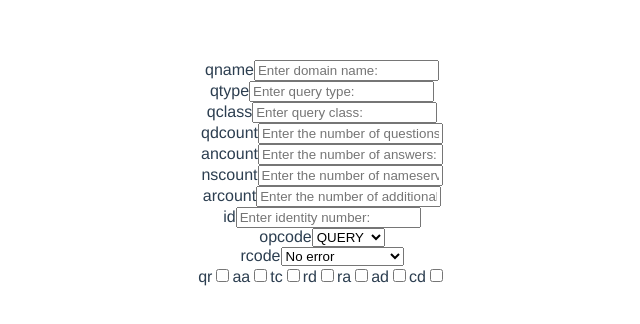
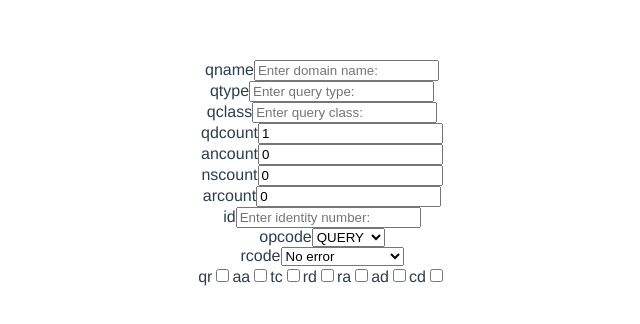
Before and after one commit to xiongmao86/dns-playground, a Vue app: page / in a window 1280 px wide. Shown: the top 324 px of the page, without its empty margins (318-958 px from the left). Built offline with nearby package versions, Linux system fonts and the light colour scheme; no server answers.

Commit message:
Add modifier for 16bit int and for qname.

```diff
--- a/src/components/DNSSend.vue
+++ b/src/components/DNSSend.vue
@@ -3,42 +3,42 @@
         <div>
             <div>
                 <label for="qname">qname</label>
-                <input id="qname" type="text" v-model="packet.qname" placeholder="Enter domain name:" />
+                <input id="qname" type="text" v-model.trim="packet.qname" placeholder="Enter domain name:" />
             </div>
 
             <div>
                 <label for="qtype">qtype</label>
-                <input id="qtype" type="text" v-model="packet.qtype" placeholder="Enter query type:" />
+                <input id="qtype" type="text" v-model.number="packet.qtype" placeholder="Enter query type:" />
             </div>
 
             <div>
                 <label for="qclass">qclass</label>
-                <input id="qclass" type="text" v-model="packet.qclass" placeholder="Enter query class:" />
+                <input id="qclass" type="text" v-model.number="packet.qclass" placeholder="Enter query class:" />
             </div>
 
             <div>
                 <label for="qdcount">qdcount</label>
-                <input id="qdcount" type="text" v-model="packet.qdcount" placeholder="Enter the number of questions:" />
+                <input id="qdcount" type="text" v-model.number="packet.qdcount" placeholder="Enter the number of questions:" />
             </div>
 
             <div>
                 <label for="ancount">ancount</label>
-                <input id="ancount" type="text" v-model="packet.ancount" placeholder="Enter the number of answers:" />
+                <input id="ancount" type="text" v-model.number="packet.ancount" placeholder="Enter the number of answers:" />
             </div>
 
             <div>
                 <label for="nscount">nscount</label>
-                <input id="nscount" type="text" v-model="packet.nscount" placeholder="Enter the number of nameservers:" />
+                <input id="nscount" type="text" v-model.number="packet.nscount" placeholder="Enter the number of nameservers:" />
             </div>
 
             <div>
                 <label for="arcount">arcount</label>
-                <input id="arcount" type="text" v-model="packet.arcount" placeholder="Enter the number of additional records:" />
+                <input id="arcount" type="text" v-model.number="packet.arcount" placeholder="Enter the number of additional records:" />
             </div>
 
             <div>
                 <label for="identity">id</label>
-                <input id="identity" type="text" v-model="packet.id" placeholder="Enter identity number:" />
+                <input id="identity" type="text" v-model.number="packet.id" placeholder="Enter identity number:" />
             </div>
 
             <div>
@@ -107,10 +107,10 @@ export default {
                     cd: 0,
                 },
                 rcode: 0,
-                qdcount: '',
-                ancount: '',
-                nscount: '',
-                arcount: '',
+                qdcount: 1,
+                ancount: 0,
+                nscount: 0,
+                arcount: 0,
                 qname: '',
                 qtype: '',
                 qclass: '',
```
